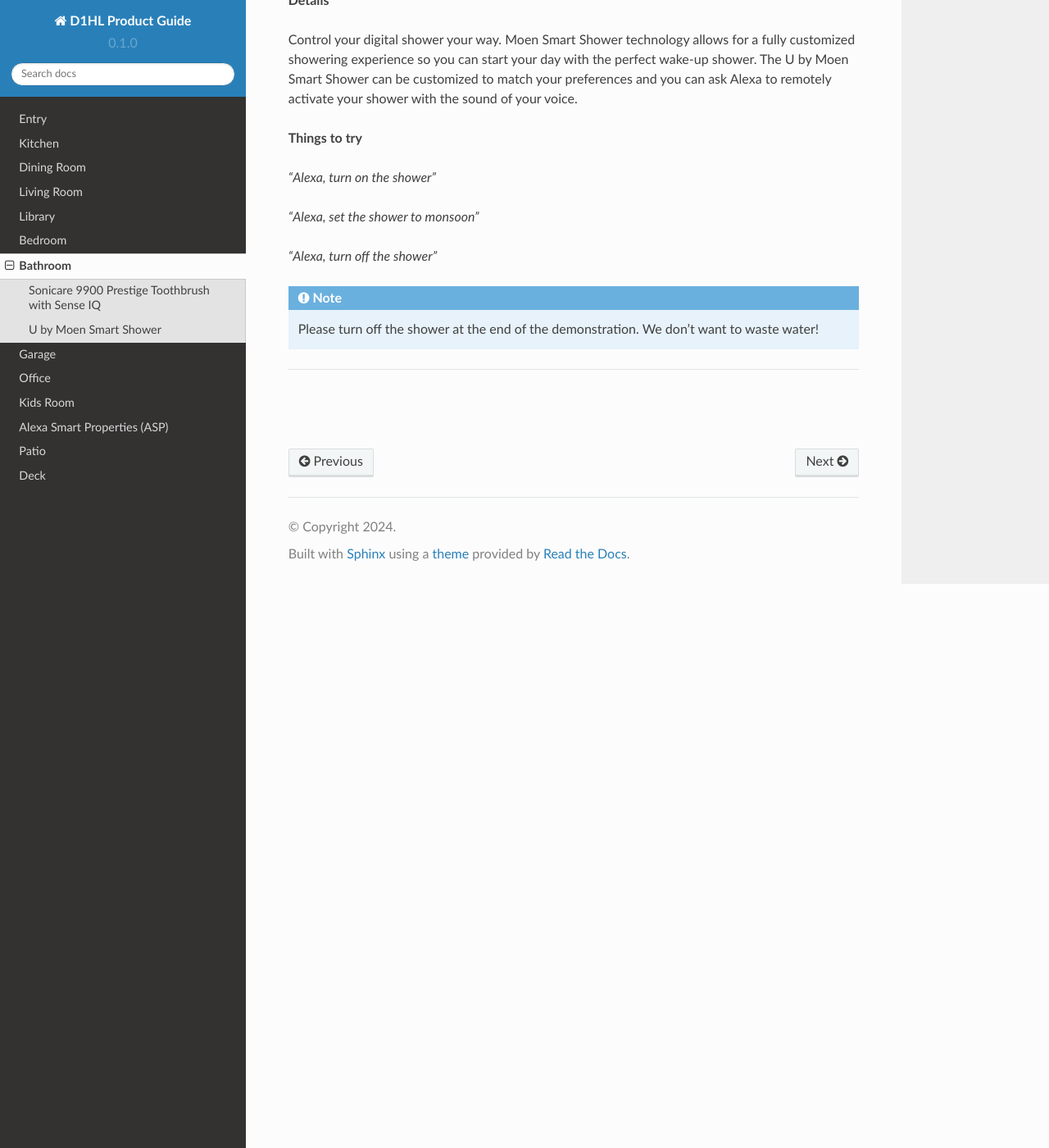
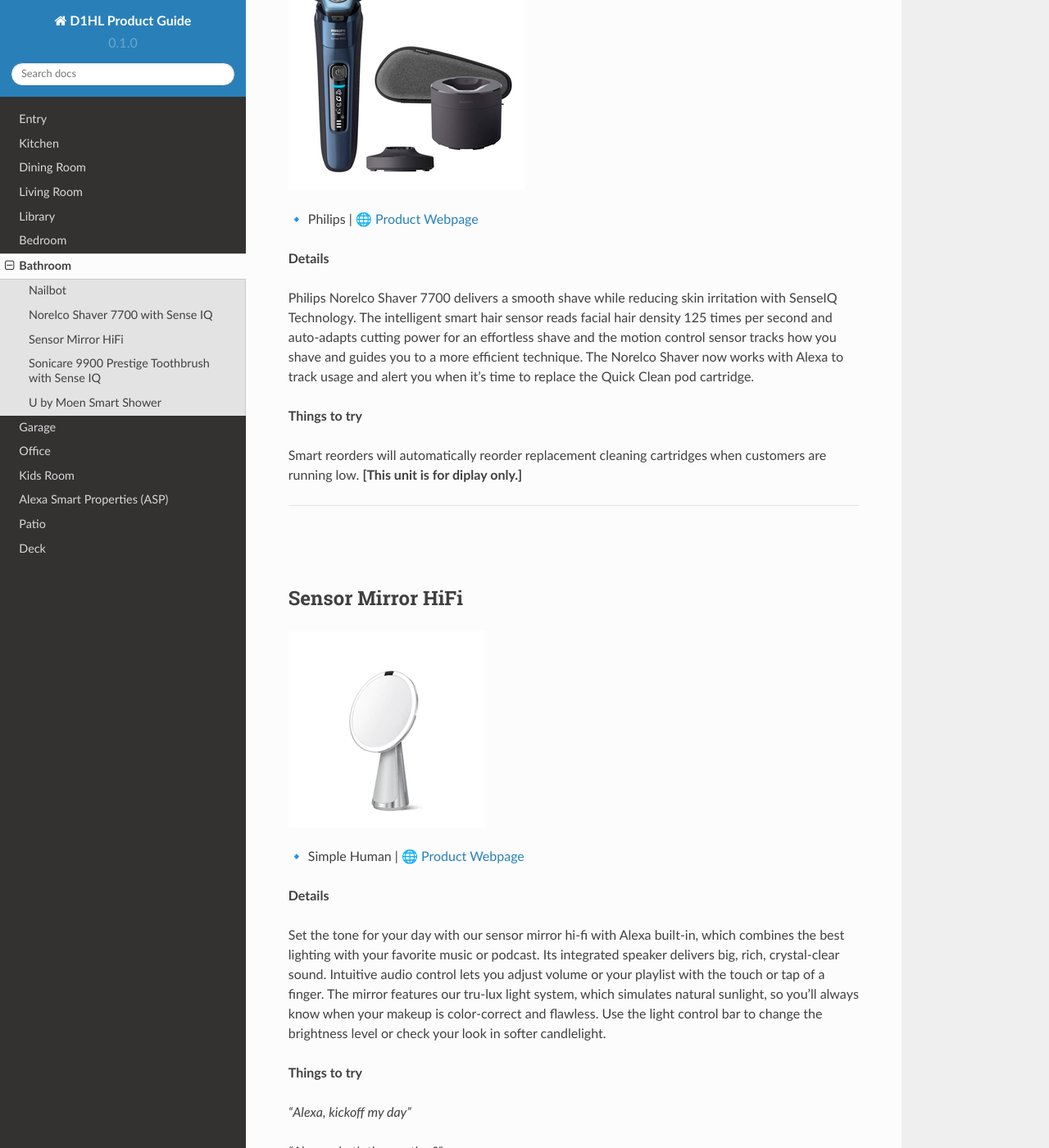
Before and after one commit to travisoo-amzn/CES25-RTD, a Sphinx documentation site: the page built from docs/source/Bathroom.rst, in a window 1280 px wide and 1400 px high, scrolled down 1804 px. Shown: the whole window at 82% size. Built offline with Sphinx 7.4.7 and the Read the Docs theme 2.0.0, drawn with Linux system fonts in a browser that asks for light colours; some of the changed text lies outside the part shown.

Commit message:
Added more bathroom products

```diff
--- a/docs/source/Bathroom.rst
+++ b/docs/source/Bathroom.rst
@@ -7,6 +7,8 @@
 .. image:: images/floorplan/D1HL_FloorPlan_Highlight_Bathroom.png
 |
 
+.. include:: productdetails/Nailbot.rst
+.. include:: productdetails/NorelcoShaver.rst
+.. include:: productdetails/SensorMirrorHiFi.rst
 .. include:: productdetails/SonicareToothbrush.rst
-
 .. include:: productdetails/UbyMoenShower.rst
--- /dev/null
+++ b/docs/source/productdetails/Nailbot.rst
@@ -0,0 +1,19 @@
+Nailbot
+**********
+
+.. image:: images/products/!exampleproduct.jpeg
+
+🔹 Preemadonna |  🌐 `Product Webpage <https://preemadonna.com/>`_
+
+**Details**
+
+Meet Nailbot - your personal nail art printer & creativity machine. Designed for gifting, home & party use, you can print nail art in 5 seconds. Pick from thousands of free designs or print your own photos and art.
+
+**Things to try**
+
+**[This is a display unit only.]**
+
+------------
+
+|
+|
--- /dev/null
+++ b/docs/source/productdetails/NorelcoShaver.rst
@@ -0,0 +1,19 @@
+Norelco Shaver 7700 with Sense IQ
+**********
+
+.. image:: images/products/PhilipsNorelcoShaver7700.png
+
+🔹 Philips  |  🌐 `Product Webpage <https://www.amazon.com/Philips-Norelco-Rechargeable-Technology-S7782/dp/B08KT6DFRN>`_
+
+**Details**
+
+Philips Norelco Shaver 7700 delivers a smooth shave while reducing skin irritation with SenseIQ Technology. The intelligent smart hair sensor reads facial hair density 125 times per second and auto-adapts cutting power for an effortless shave and the motion control sensor tracks how you shave and guides you to a more efficient technique. The Norelco Shaver now works with Alexa to track usage and alert you when it's time to replace the Quick Clean pod cartridge.
+
+**Things to try**
+
+Smart reorders will automatically reorder replacement cleaning cartridges when customers are running low. **[This unit is for diplay only.]**
+
+------------
+
+|
+|
--- /dev/null
+++ b/docs/source/productdetails/SensorMirrorHiFi.rst
@@ -0,0 +1,21 @@
+Sensor Mirror HiFi
+**********
+
+.. image:: images/products/SimpleHumanSensorMirrorHiFi.png
+
+🔹 Simple Human  |  🌐 `Product Webpage <https://www.amazon.com/Introducing-simplehuman-Custom-Designed-Brightness-Magnification/dp/B08141MGVV>`_
+
+**Details**
+
+Set the tone for your day with our sensor mirror hi-fi with Alexa built-in, which combines the best lighting with your favorite music or podcast. Its integrated speaker delivers big, rich, crystal-clear sound. Intuitive audio control lets you adjust volume or your playlist with the touch or tap of a finger. The mirror features our tru-lux light system, which simulates natural sunlight, so you'll always know when your makeup is color-correct and flawless. Use the light control bar to change the brightness level or check your look in softer candlelight.
+
+**Things to try**
+
+*"Alexa, kickoff my day"*
+
+*"Alexa, what's the weather?"*
+
+------------
+
+|
+|
```
